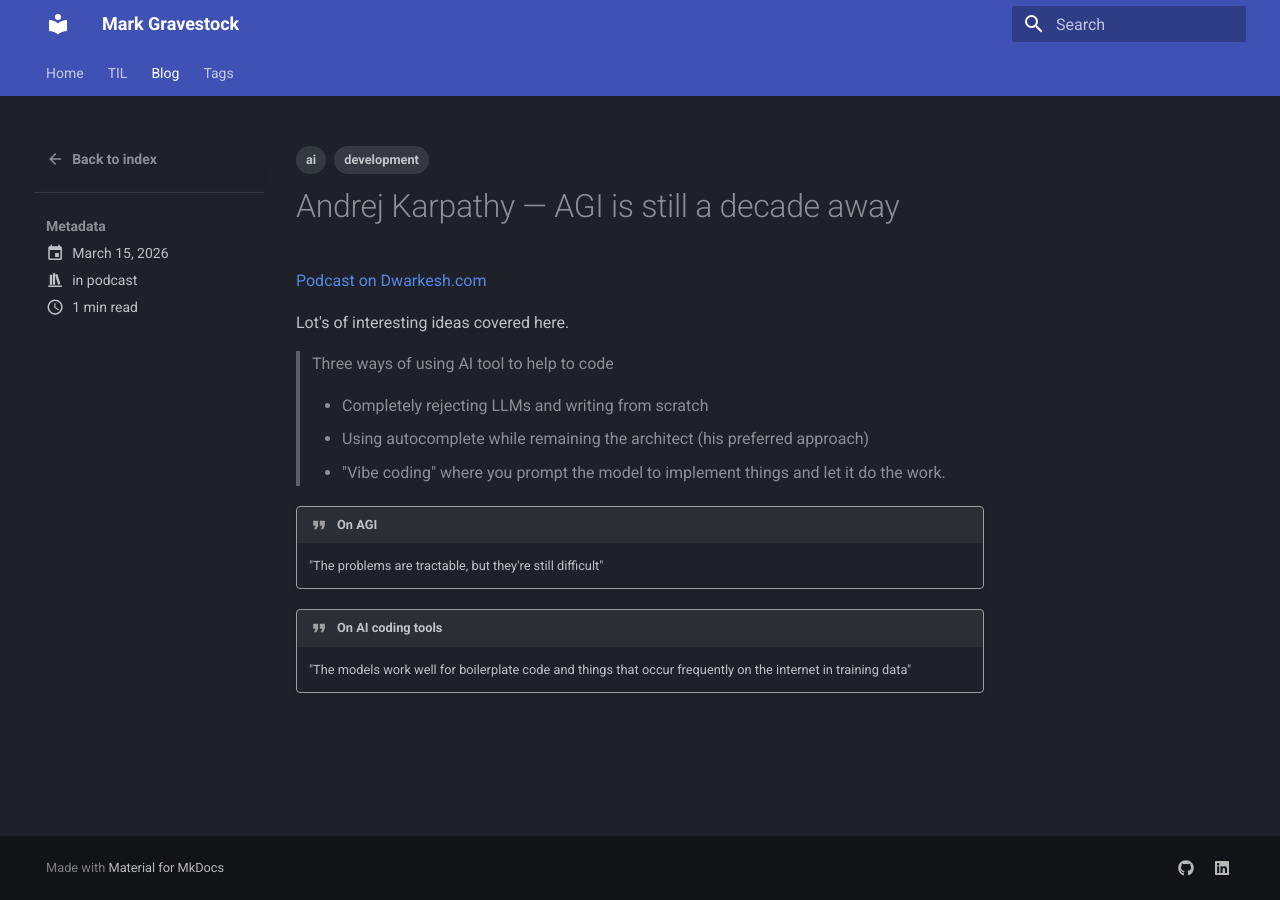
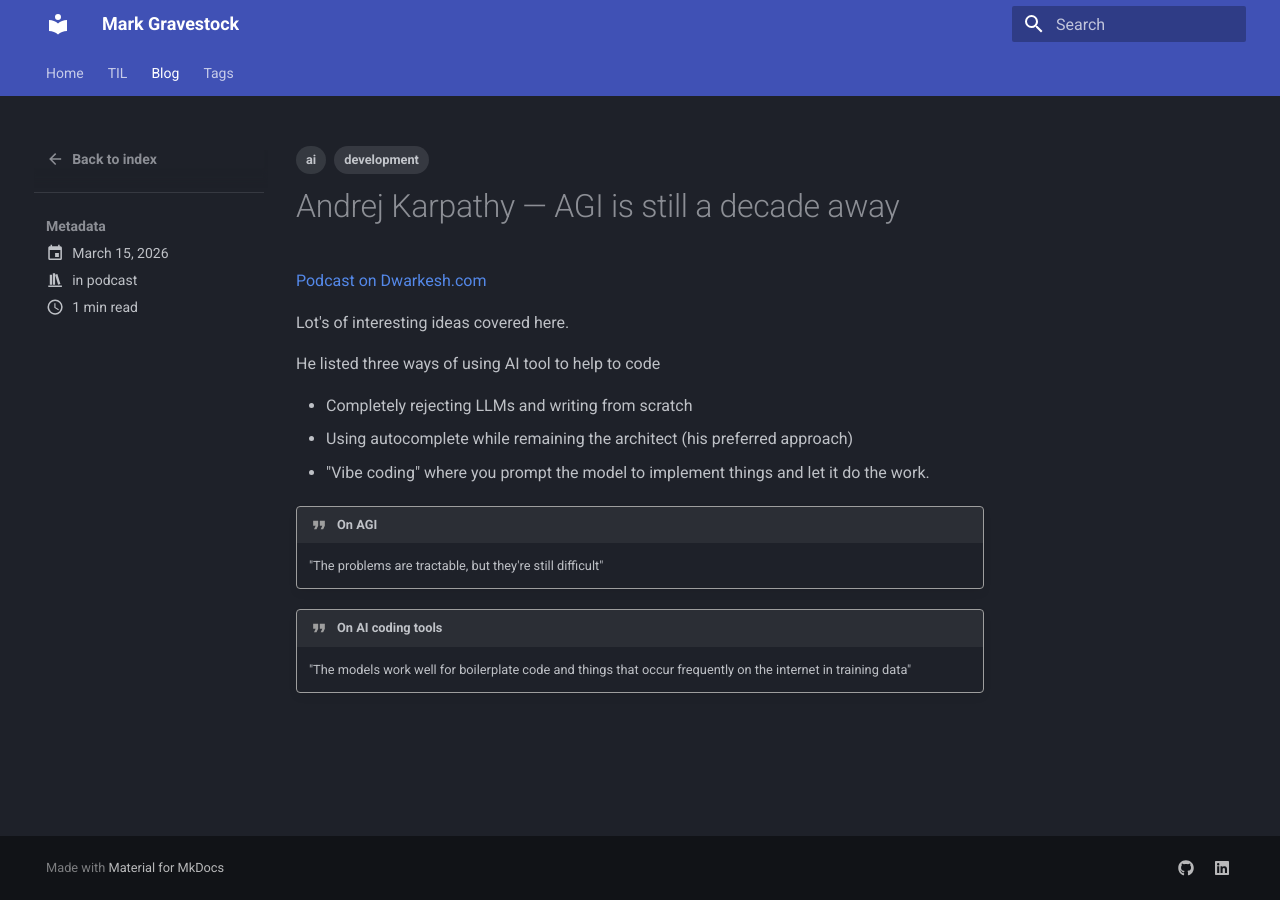
Before and after one commit to MarkGravestock/personal-site, an MkDocs documentation site: the page built from docs/blog/posts/2025-10-19-andrej-karpathy-agi-is-still-a-decade-away.md, in a window 1280 px wide. Built offline with MkDocs 1.6.1 and Material for MkDocs 9.7.7, drawn with Linux system fonts in a browser that asks for light colours.

Commit message:
Try different quote formats

```diff
--- a/docs/blog/posts/2025-10-19-andrej-karpathy-agi-is-still-a-decade-away.md
+++ b/docs/blog/posts/2025-10-19-andrej-karpathy-agi-is-still-a-decade-away.md
@@ -13,11 +13,11 @@
 
 Lot's of interesting ideas covered here.
 
-> Three ways of using AI tool to help to code
->
-> - Completely rejecting LLMs and writing from scratch
-> - Using autocomplete while remaining the architect (his preferred approach)
-> - "Vibe coding" where you prompt the model to implement things and let it do the work.
+He listed three ways of using AI tool to help to code
+
+- Completely rejecting LLMs and writing from scratch
+- Using autocomplete while remaining the architect (his preferred approach)
+- "Vibe coding" where you prompt the model to implement things and let it do the work.
 
 !!! quote "On AGI"
     "The problems are tractable, but they're still difficult"
```
